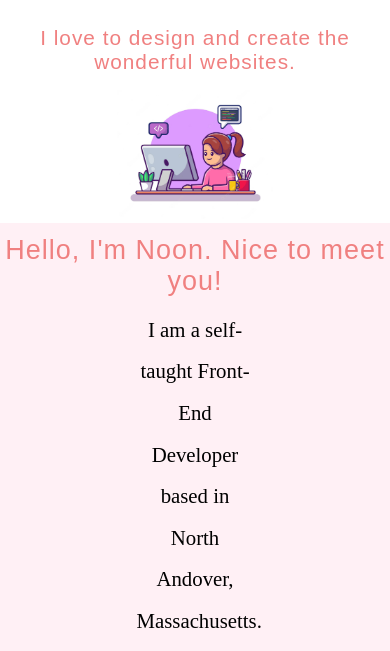
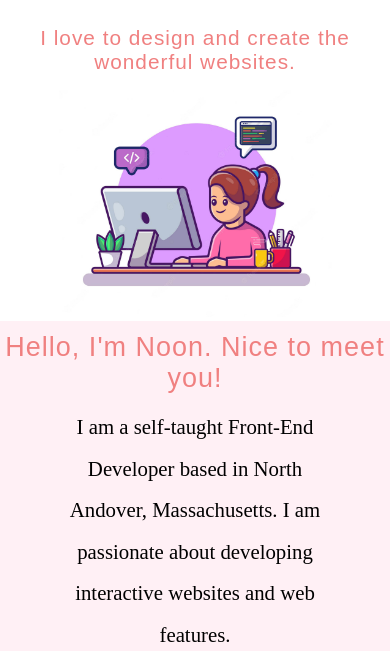
Before and after one commit to Noonfitz/Noonfitz-ProfessionalPortfolio1, a plain HTML site: page index.html in a window 390 px wide. Shown: the part 193-844 px from the top of the page. Drawn offline with Linux system fonts and the light colour scheme.

Commit message:
responsive

```diff
--- a/css/style.css
+++ b/css/style.css
@@ -138,7 +138,6 @@ padding-bottom: 2%;
 }
 
 .skill-row {
-
   width:50%;
   margin:100px auto;
   text-align: left;
@@ -384,4 +383,12 @@ div .border-contact{
         border-radius: 15px;
       }
 
+      .mybio{
+          width:75%;
+      }
+
+      .computer{
+        width: 70%;
+        padding-top: 4%;
+        }
 }
```
